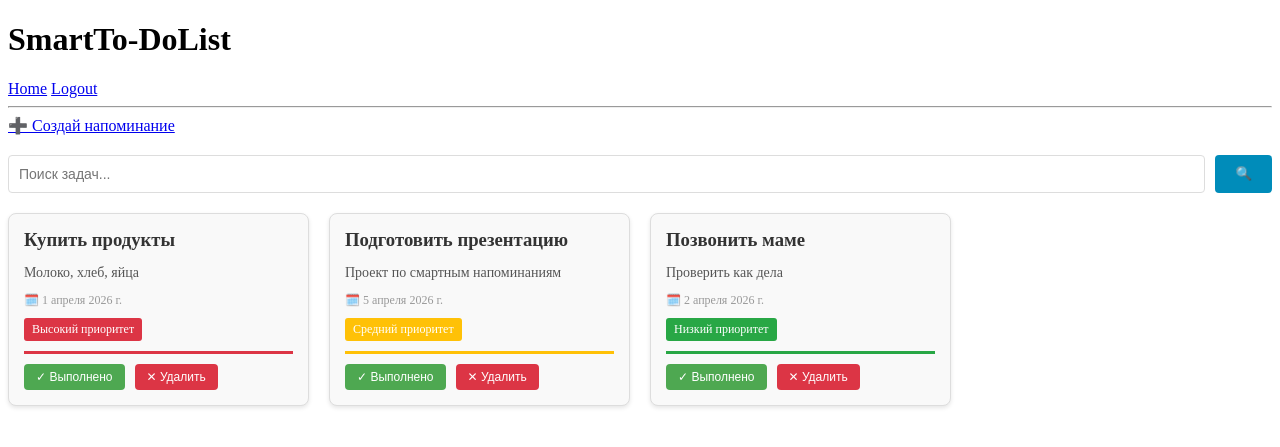
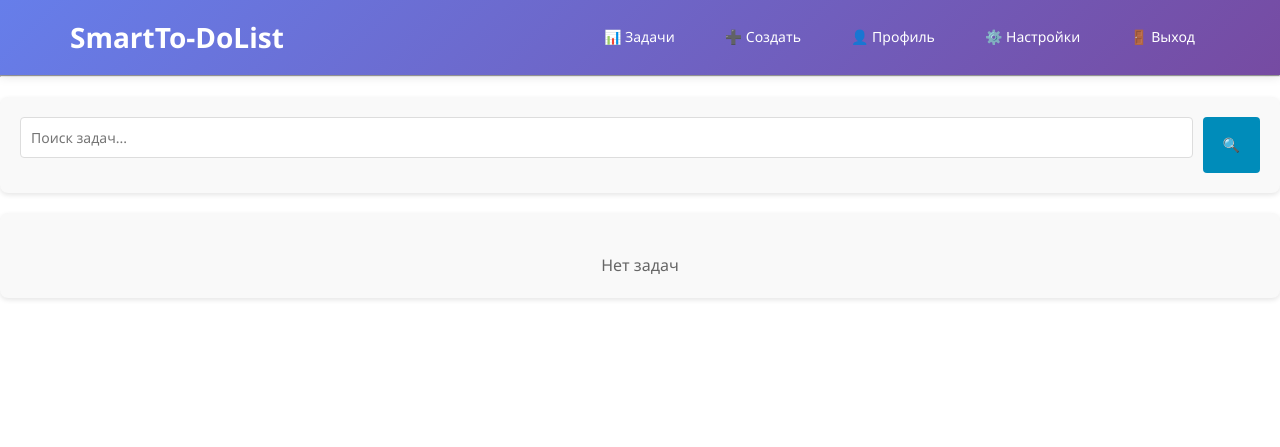
Before and after one commit to fert1z/SmartTo-DoList, a Flask app: page /dashboard in a window 1280 px wide. Shown: the top 447 px of the page. Run offline with Flask 3, Linux system fonts and the light colour scheme; the visitor is signed in with stand-in values (Sample User, id 1); data that the repository does not hold is empty.

Commit message:
html fix
html fix

```diff
--- a/app/routes/main.py
+++ b/app/routes/main.py
@@ -2,6 +2,7 @@
 Основные маршруты приложения
 """
 from flask import Blueprint, render_template, request, jsonify
+from flask import Blueprint, render_template, request, jsonify, session, redirect, url_for
 from app.models import Task
 from app import db
 
@@ -23,10 +24,14 @@ def about():
 @main_bp.route('/dashboard')
 def dashboard():
     """Панель управления"""
+    if not session.get('user_id'):
+        return redirect(url_for('auth.login'))
     return render_template('dashboard.html')
 
 
 @main_bp.route('/addtask')
 def addtask():
     """Страница добавления задачи"""
+    if not session.get('user_id'):
+        return redirect(url_for('auth.login'))
     return render_template('addtask.html')
--- /dev/null
+++ b/app/static/css/navigation.css
@@ -0,0 +1,224 @@
+/* Global Navigation Styles */
+
+* {
+    margin: 0;
+    padding: 0;
+    box-sizing: border-box;
+}
+
+body {
+    font-family: 'Segoe UI', Tahoma, Geneva, Verdana, sans-serif;
+    line-height: 1.6;
+    color: #333;
+}
+
+header {
+    background: linear-gradient(135deg, #667eea 0%, #764ba2 100%);
+    box-shadow: 0 2px 10px rgba(0, 0, 0, 0.1);
+    position: sticky;
+    top: 0;
+    z-index: 100;
+}
+
+.header-top {
+    display: flex;
+    justify-content: space-between;
+    align-items: center;
+    padding: 15px 30px;
+    max-width: 1200px;
+    margin: 0 auto;
+    width: 100%;
+}
+
+header h1 {
+    color: white;
+    font-size: 28px;
+    margin: 0;
+}
+
+header h1 a {
+    color: white;
+    text-decoration: none;
+    transition: opacity 0.3s ease;
+}
+
+header h1 a:hover {
+    opacity: 0.8;
+}
+
+header nav {
+    display: flex;
+    gap: 20px;
+    align-items: center;
+}
+
+header nav a {
+    color: white;
+    text-decoration: none;
+    padding: 8px 15px;
+    border-radius: 4px;
+    transition: all 0.3s ease;
+    font-size: 14px;
+    font-weight: 500;
+}
+
+header nav a:hover {
+    background-color: rgba(255, 255, 255, 0.2);
+    transform: translateY(-2px);
+}
+
+header nav a:active {
+    background-color: rgba(255, 255, 255, 0.3);
+}
+
+/* Responsive Navigation */
+@media (max-width: 768px) {
+    .header-top {
+        flex-direction: column;
+        gap: 15px;
+        padding: 15px;
+    }
+
+    header nav {
+        flex-wrap: wrap;
+        justify-content: center;
+        gap: 10px;
+    }
+
+    header nav a {
+        padding: 6px 12px;
+        font-size: 12px;
+    }
+
+    header h1 {
+        font-size: 24px;
+    }
+}
+
+/* Main content area */
+main {
+    max-width: 1200px;
+    margin: 30px auto;
+    padding: 0 20px;
+}
+
+h2 {
+    color: #667eea;
+    margin-top: 20px;
+    margin-bottom: 15px;
+    border-bottom: 2px solid #667eea;
+    padding-bottom: 10px;
+}
+
+/* Form styling */
+form {
+    background-color: #f9f9f9;
+    padding: 20px;
+    border-radius: 8px;
+    box-shadow: 0 2px 5px rgba(0, 0, 0, 0.1);
+    margin: 20px 0;
+}
+
+label {
+    display: block;
+    margin-bottom: 8px;
+    color: #555;
+    font-weight: 500;
+}
+
+input[type="text"],
+input[type="email"],
+input[type="password"],
+textarea,
+select {
+    width: 100%;
+    padding: 10px;
+    margin-bottom: 15px;
+    border: 1px solid #ddd;
+    border-radius: 4px;
+    font-family: inherit;
+}
+
+input[type="text"]:focus,
+input[type="email"]:focus,
+input[type="password"]:focus,
+textarea:focus,
+select:focus {
+    outline: none;
+    border-color: #667eea;
+    box-shadow: 0 0 5px rgba(102, 126, 234, 0.3);
+}
+
+button,
+input[type="submit"] {
+    background-color: #4ea851;
+    color: white;
+    padding: 10px 20px;
+    border: none;
+    border-radius: 4px;
+    cursor: pointer;
+    font-size: 14px;
+    font-weight: 500;
+    transition: all 0.3s ease;
+}
+
+button:hover,
+input[type="submit"]:hover {
+    background-color: #3d8640;
+    transform: translateY(-2px);
+    box-shadow: 0 4px 8px rgba(0, 0, 0, 0.2);
+}
+
+/* Links styling */
+a {
+    color: #667eea;
+    text-decoration: none;
+    transition: color 0.3s ease;
+}
+
+a:hover {
+    color: #764ba2;
+    text-decoration: underline;
+}
+
+/* Container classes */
+.container {
+    max-width: 800px;
+    margin: 30px auto;
+    padding: 0 20px;
+}
+
+/* Footer */
+footer {
+    background-color: #f5f5f5;
+    text-align: center;
+    padding: 20px;
+    margin-top: 50px;
+    color: #666;
+    border-top: 1px solid #ddd;
+}
+
+/* Utility classes */
+.error {
+    color: #d32f2f;
+    background-color: #ffebee;
+    padding: 10px;
+    border-radius: 4px;
+    margin-bottom: 15px;
+}
+
+.success {
+    color: #388e3c;
+    background-color: #e8f5e9;
+    padding: 10px;
+    border-radius: 4px;
+    margin-bottom: 15px;
+}
+
+.info {
+    color: #1565c0;
+    background-color: #e3f2fd;
+    padding: 10px;
+    border-radius: 4px;
+    margin-bottom: 15px;
+}
--- a/app/static/js/dashboard.js
+++ b/app/static/js/dashboard.js
@@ -17,35 +17,43 @@ document.addEventListener('DOMContentLoaded', function() {
 
 // Загрузить все задачи
 function loadTasks() {
-    const taskBoard = document.getElementById('task-board');
-    if (!taskBoard) return;
-
-    // Пример данных задач (в реальном приложении будут из БД)
+    fetch('/tasks/list')
+        .then(response => response.json())
+        .then(data => {
+            if (data.error) {
+                alert('Ошибка: ' + data.error);
+                return;
+            }
+            renderTasks(data.tasks || []);
+        })
+        .catch(error => {
+            console.error('Ошибка загрузки задач:', error);
+            // Fallback to example data
             const tasks = [
                 {
                     id: 1,
                     title: 'Купить продукты',
                     description: 'Молоко, хлеб, яйца',
-            dueDate: '2026-04-01',
+                    due_date: '2026-04-01',
                     priority: 'high'
                 },
                 {
                     id: 2,
                     title: 'Подготовить презентацию',
                     description: 'Проект по смартным напоминаниям',
-            dueDate: '2026-04-05',
+                    due_date: '2026-04-05',
                     priority: 'medium'
                 },
                 {
                     id: 3,
                     title: 'Позвонить маме',
                     description: 'Проверить как дела',
-            dueDate: '2026-04-02',
+                    due_date: '2026-04-02',
                     priority: 'low'
                 }
             ];
-
             renderTasks(tasks);
+        });
 }
 
 // Отрисовать задачи на странице
@@ -70,7 +78,7 @@ function renderTasks(tasks) {
             <div style="border-bottom: 3px solid ${priorityColor}; padding-bottom: 10px;">
                 <h3 class="task-title">${escapeHtml(task.title)}</h3>
                 <p class="task-description">${escapeHtml(task.description || '')}</p>
-                <p class="task-date">🗓️ ${formatDate(task.dueDate)}</p>
+                <p class="task-date">🗓️ ${formatDate(task.due_date)}</p>
                 <span style="display: inline-block; background-color: ${priorityColor}; color: white; padding: 4px 8px; border-radius: 3px; font-size: 12px;">
                     ${getPriorityLabel(task.priority)}
                 </span>
--- a/app/templates/dashboard.html
+++ b/app/templates/dashboard.html
@@ -4,16 +4,24 @@
     <meta charset="UTF-8">
     <meta name="viewport" content="width=device-width, initial-scale=1.0">
     <title>Dashboard - SmartTo-DoList</title>
+    <link rel="stylesheet" href="/static/css/navigation.css">
     <link rel="stylesheet" href="/static/css/dashboard.css">
 </head>
 <body>
-    <h1>SmartTo-DoList</h1>
-    <nav>
-        <a href="/">Home</a>
-        <a href="/logout">Logout</a>
-    </nav>
+    <header>
+        <div class="header-top">
+            <h1><a href="/dashboard">SmartTo-DoList</a></h1>
+            <nav>
+                <a href="/dashboard">📊 Задачи</a>
+                <a href="/addtask">➕ Создать</a>
+                <a href="/account/profile">👤 Профиль</a>
+                <a href="/account/settings">⚙️ Настройки</a>
+                <a href="/auth/logout">🚪 Выход</a>
+            </nav>
+        </div>
+    </header>
     <hr>
-    <a href="/addtask">➕ Создай напоминание</a>
+    <div class="task-container">
     <form id="search-form">
         <input type="text" id="search-input" placeholder="Поиск задач...">
         <button type="submit">🔍</button>
@@ -23,6 +31,7 @@
             <!-- Здесь будут отображаться задачи -->
         </div>
     </form>
+    </div>
     <script src="/static/js/dashboard.js"></script>
 </body>
 </html>
```
Also changed, not shown: app/static/js/addtask.js (+29 -7 lines), app/templates/about.html (+11 -8 lines), app/templates/account.html (+11 -6 lines), app/templates/addtask.html (+13 -0 lines), app/templates/edit_task.html (+14 -1 lines), app/templates/forgot_password.html (+15 -5 lines), app/templates/login.html (+13 -3 lines), app/templates/main_page.html (+11 -7 lines), app/templates/registration.html (+13 -2 lines), app/templates/reset_password.html (+14 -5 lines), app/templates/settings.html (+20 -5 lines), app/templates/verify_email.html (+16 -5 lines), app/static/css/style.css (added). Lines whose indentation alone changed are shown as unchanged.
